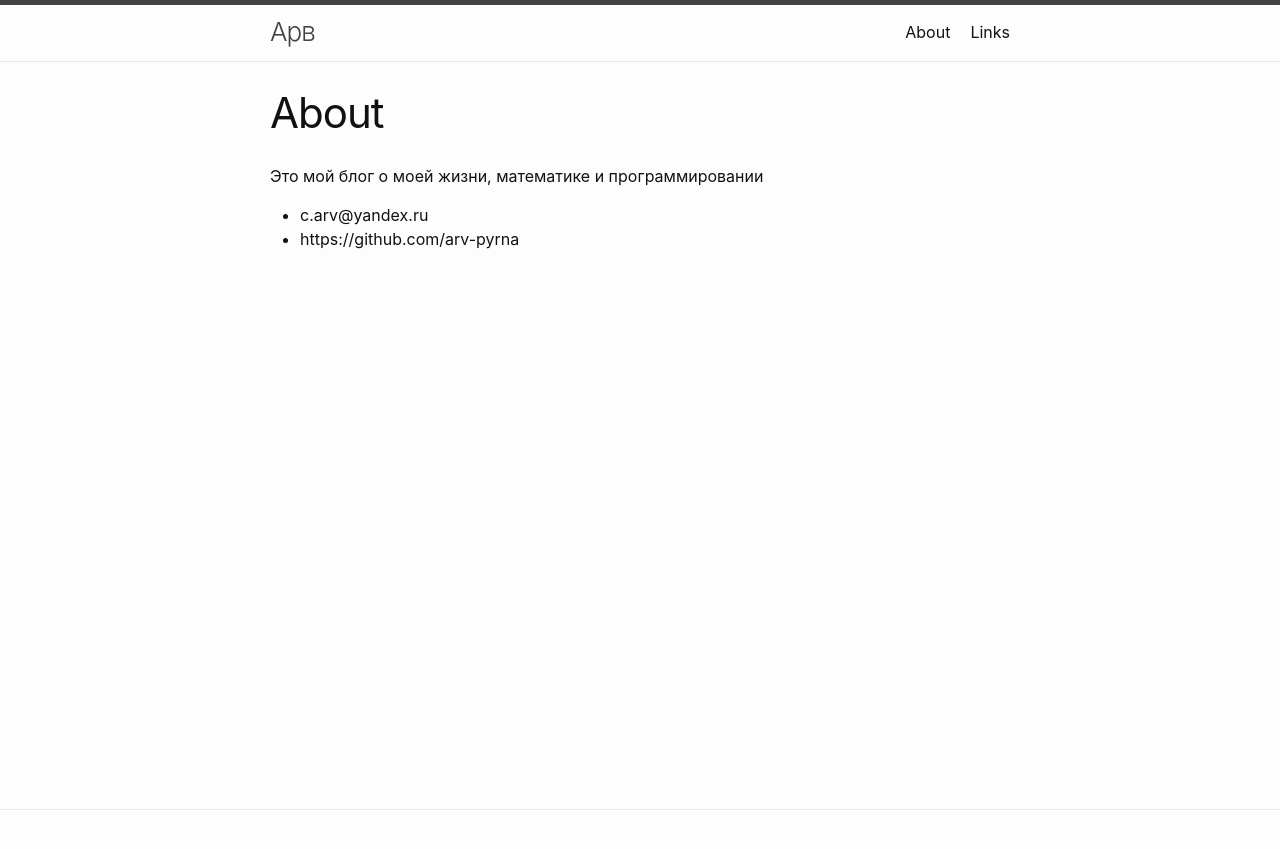
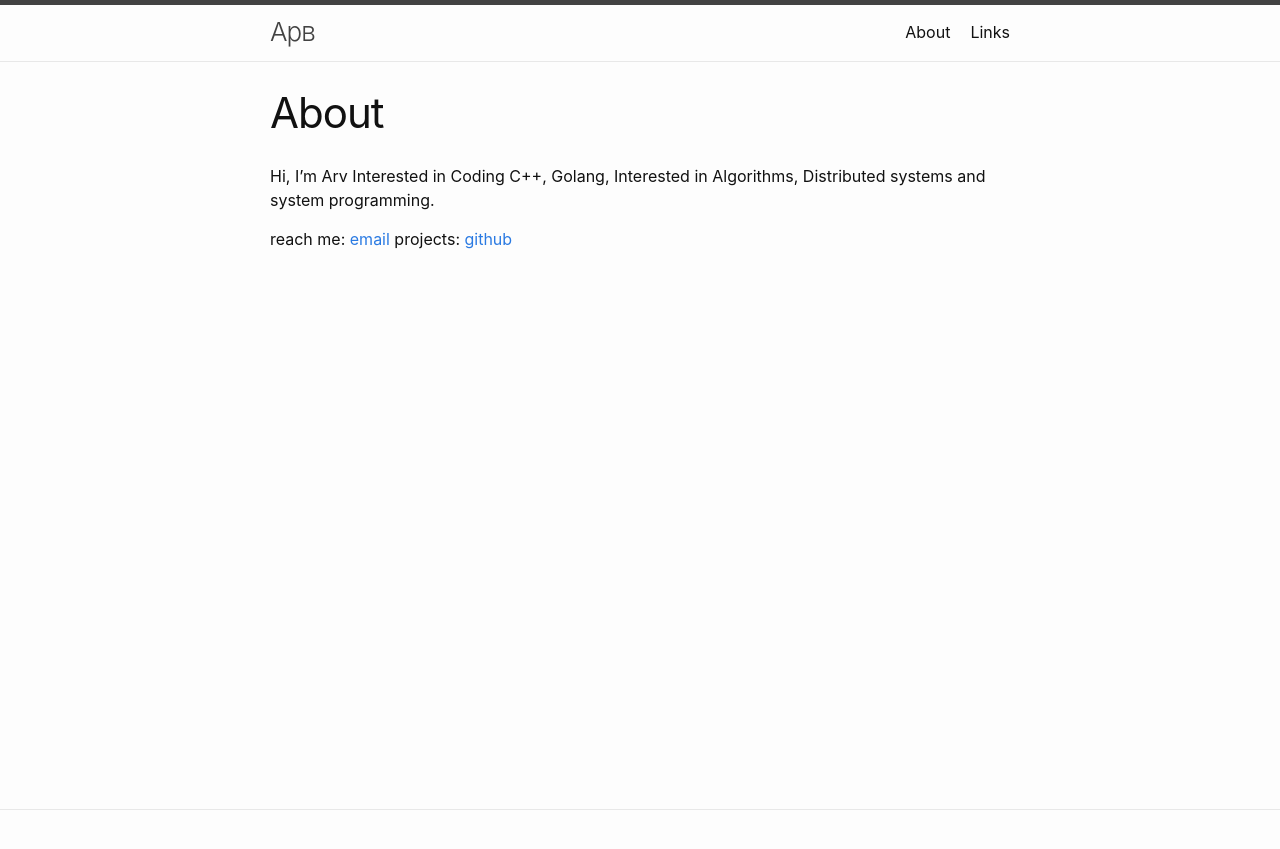
Before and after one commit to arv-pyrna/blog, a Jekyll site: the page built from about.markdown, in a window 1280 px wide. Shown: the top 849 px of the page. Built offline with Jekyll 4.4.1, drawn with Linux system fonts in a browser that asks for light colours.

Commit message:
Changes made on: Пт 18 июн 2021 07:12:42 +07

```diff
--- a/_layouts/home.html
+++ b/_layouts/home.html
@@ -10,17 +10,17 @@ layout: default
   {{ content }}
 
   {%- if site.posts.size > 0 -%}
-    <h2 class="post-list-heading">{{ page.list_title | default: "Posts" }}</h2>
+    <!-- <h2 class="post-list-heading">{{ page.list_title | default: "Posts" }}</h2> -->
     <ul class="post-list">
       {%- for post in site.posts -%}
       <li>
         {%- assign date_format = site.minima.date_format | default: "%b %-d, %Y" -%}
         <span class="post-meta">{{ post.date | date: date_format }}</span>
-        <h3>
+        <!-- <h3> -->
           <a class="post-link" href="{{ post.url | relative_url }}">
             {{ post.title | escape }}
           </a>
-        </h3>
+        <!-- </h3> -->
         {%- if site.show_excerpts -%}
           {{ post.excerpt }}
         {%- endif -%}
--- a/_posts/2020-09-26-moscow-metro.markdown
+++ b/_posts/2020-09-26-moscow-metro.markdown
@@ -1,3 +1,8 @@
+---
+layout: post
+title:  "Московское метро"
+---
+
 сегодня, зкспериментавал с библиотекей на Python - Folium. Было очень просто и весело взаимодействовать с картами. Быстро составлять маршуты и булавки. Я хотел исползовать эту библиотеку, чтобы нарисовать Московскхий Метро. Включая все станции и маршруты. Хотя, данные, которые я получил, устравил по состоянию на 2017.
 
 я быил очень шокирован, когда сделал это за очень каротое время. Это позволяет мне понять, насколько просты, хорошо развиты и многие библиотеки в Python))
--- a/_posts/2021-6-18-hashing.markdown
+++ b/_posts/2021-6-18-hashing.markdown
@@ -1,3 +1,8 @@
+---
+layout: post
+title:  "Hashing"
+---
+
 One of the super cool, in my opinion a magical, blazing fast data structure O(1) = Hashing. It is quite impossible to imagine a life without hashing structure. Hashing is achieved by a hash function mapping a key
 with a value.
 
--- a/_sass/minima/_layout.scss
+++ b/_sass/minima/_layout.scss
@@ -198,16 +198,15 @@
 }
 
 .post-meta {
-  font-size: $small-font-size;
+  // font-size: $small-font-size;
+  @include relative-font-size(0.7);
   color: $grey-color;
 }
 
 .post-link {
   display: block;
-  @include relative-font-size(1.5);
+  @include relative-font-size(1.2);
 }
-
-
 
 /**
  * Posts
--- a/about.markdown
+++ b/about.markdown
@@ -4,7 +4,7 @@ title: About
 permalink: /about/
 ---
 
-Это мой блог о моей жизни, математике и программировании
+Hi, I'm Arv Interested in Coding C++, Golang, Interested in Algorithms, Distributed systems and system programming.
 
-* c.arv@yandex.ru
-* https://github.com/arv-pyrna
+reach me: <a href="mailto:c.arv@yandex.ru">email</a>
+projects: <a href = "https://github.com/arv-pyrna">github</a>
--- a/links.markdown
+++ b/links.markdown
@@ -6,6 +6,7 @@ permalink: /links/
 
 List of interesting things i read / watched
 
+* [10-5-2021] <a href="https://github.com/arv-pyrna?tab=stars">Repos that i liked in github</a>
 * [16-6-2021] <a href="https://jeffhuang.com/productivity_text_file/">My productivity app for the past 12 years has been a single .txt file</a> #txt
 * [18-6-2021] video:
  <a href="https://www.youtube.com/watch?v=IYLf8lUqR40">Why would a python programmer learn rust when there are no jobs in it</a> #rust
```
Also changed, not shown: README.md.
